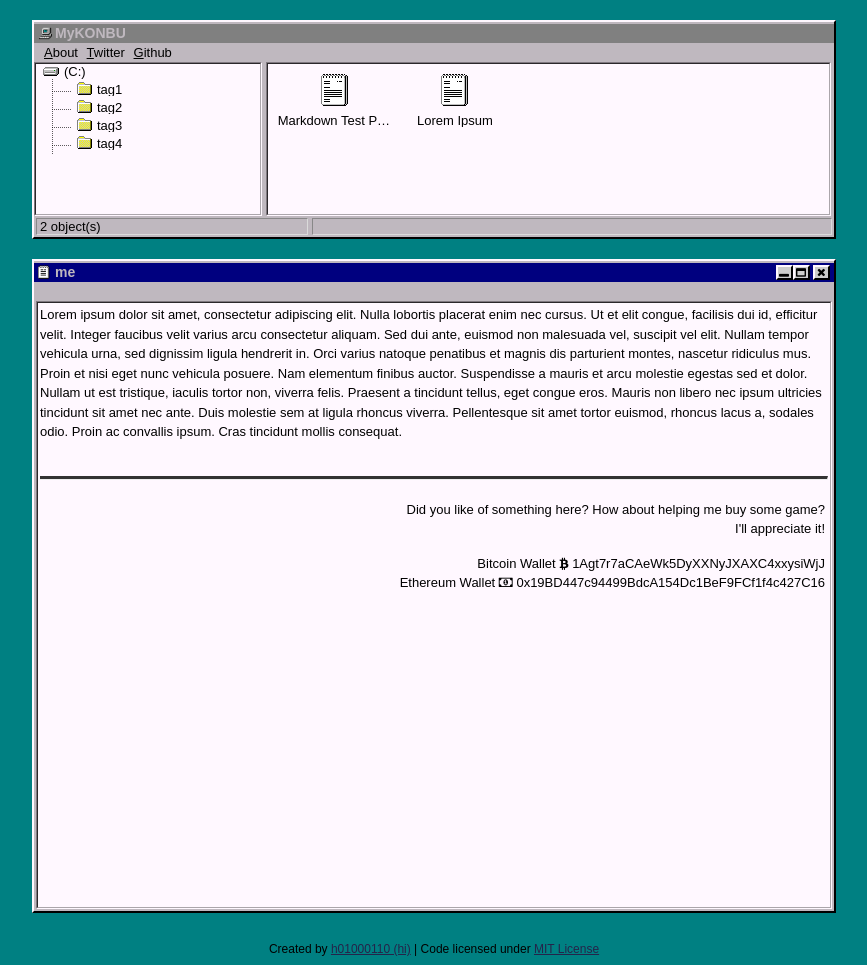
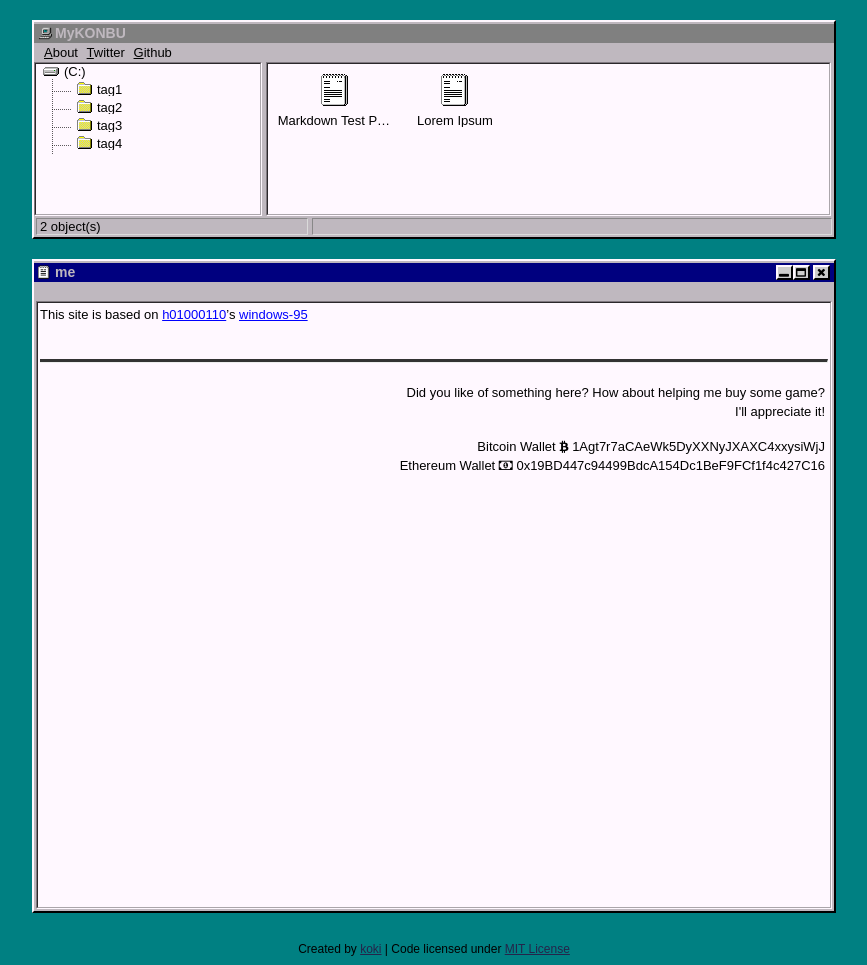
Before and after one commit to h01000110/windows-95, a Jekyll site: the page built from me/index.md, in a window 1280 px wide. Shown: the whole page, without its empty margins (206-1073 px from the left). Built offline with Jekyll 4.4.1, drawn with Linux system fonts in a browser that asks for light colours.

Commit message:
change some url

```diff
--- a/_layouts/default.html
+++ b/_layouts/default.html
@@ -92,7 +92,7 @@
 	<script src="/windows-95/assets/js/001.js"></script>
 	<script src="/windows-95/assets/js/002.js"></script>
 	<div class="footer">
-		<p>Created by <a href="http://github.com/h01000110" target="_blank">h01000110 (hi)</a> | Code licensed under <a href="https://github.com/h01000110/windows-95/blob/master/LICENSE" target="_blank">MIT License</a></p>
+		<p>Created by <a href="http://github.com/koki0517" target="_blank">koki</a> | Code licensed under <a href="https://github.com/h01000110/windows-95/blob/master/LICENSE" target="_blank">MIT License</a></p>
 	</div>
 </body>
 </html>
--- a/me/index.md
+++ b/me/index.md
@@ -3,4 +3,4 @@
 title: me
 ---
 
-Lorem ipsum dolor sit amet, consectetur adipiscing elit. Nulla lobortis placerat enim nec cursus. Ut et elit congue, facilisis dui id, efficitur velit. Integer faucibus velit varius arcu consectetur aliquam. Sed dui ante, euismod non malesuada vel, suscipit vel elit. Nullam tempor vehicula urna, sed dignissim ligula hendrerit in. Orci varius natoque penatibus et magnis dis parturient montes, nascetur ridiculus mus. Proin et nisi eget nunc vehicula posuere. Nam elementum finibus auctor. Suspendisse a mauris et arcu molestie egestas sed et dolor. Nullam ut est tristique, iaculis tortor non, viverra felis. Praesent a tincidunt tellus, eget congue eros. Mauris non libero nec ipsum ultricies tincidunt sit amet nec ante. Duis molestie sem at ligula rhoncus viverra. Pellentesque sit amet tortor euismod, rhoncus lacus a, sodales odio. Proin ac convallis ipsum. Cras tincidunt mollis consequat.
+This site is based on [h01000110](https://github.com/h01000110)'s [windows-95](https://github.com/h01000110/h01000110.github.io)
```
